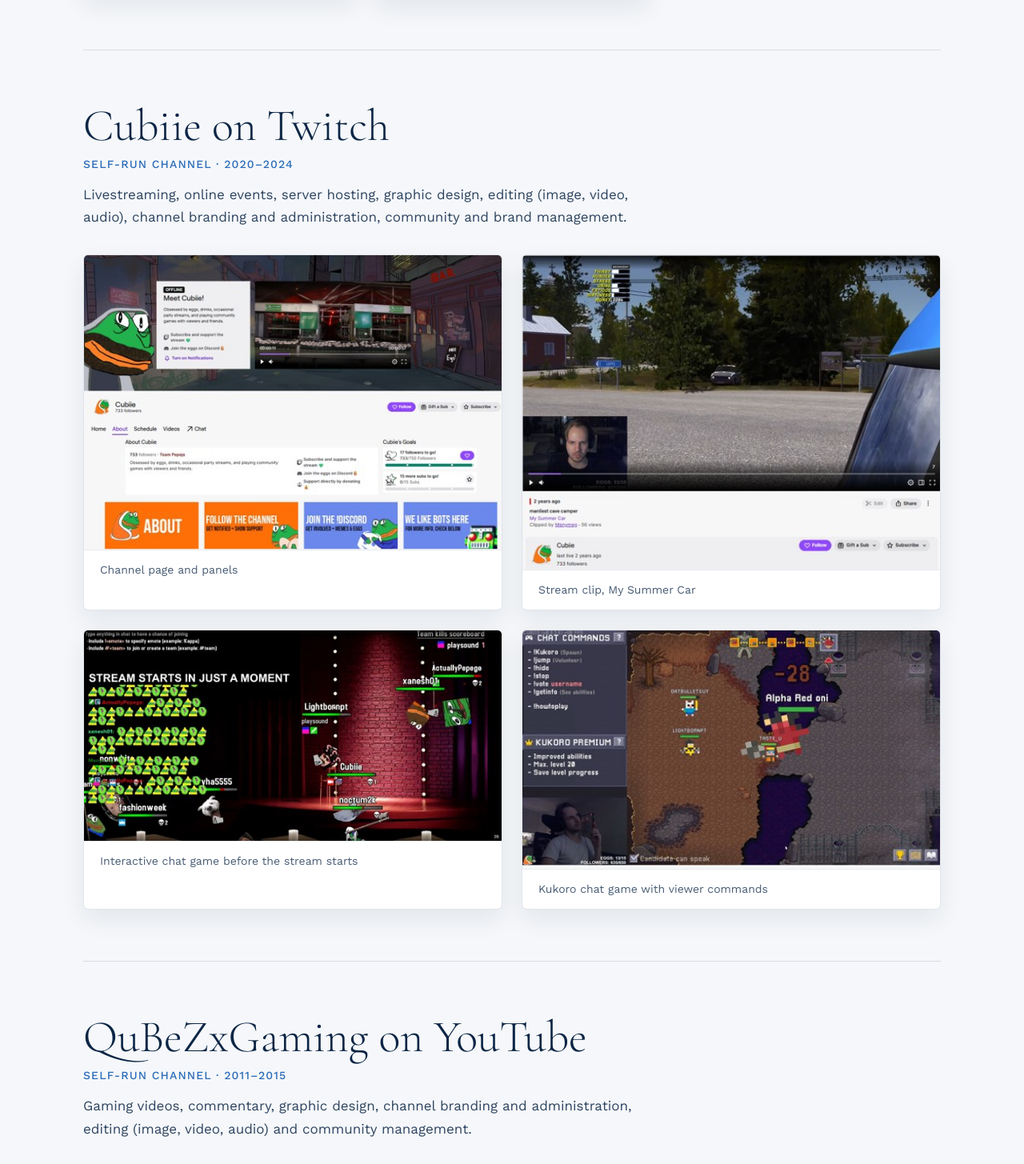
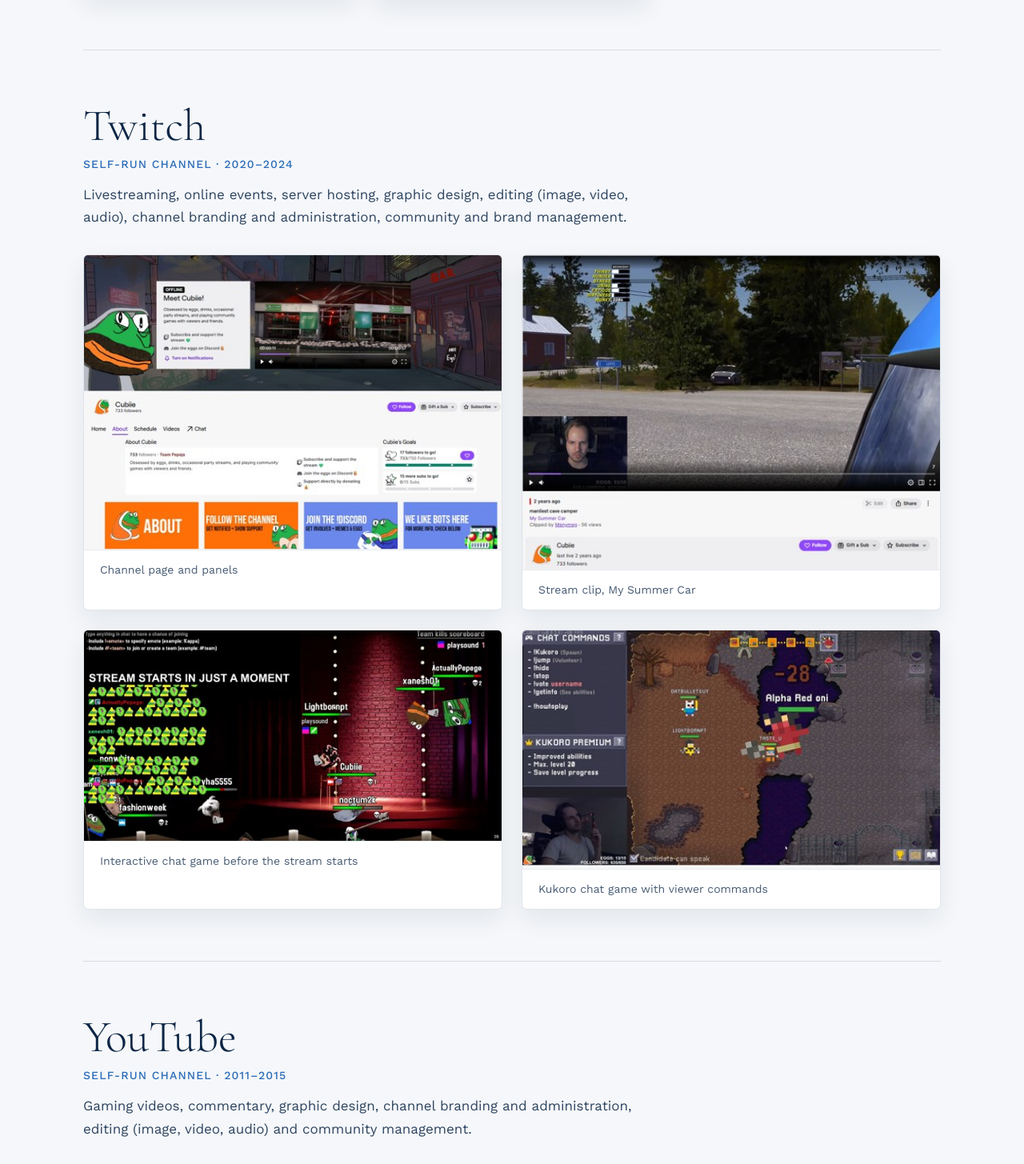
Before and after one commit to Cubiie/Portfolio, a plain HTML site: page cases/more-work.html in a window 1280 px wide. Shown: the part 4229-5684 px from the top of the page at 80% size. Drawn offline with nearby package versions, Linux system fonts and the light colour scheme.

Commit message:
Drop channel names from the Twitch and YouTube titles
Co-Authored-By: Claude Opus 5.5 <noreply@anthropic.com>
Claude-Session: https://claude.ai/code/session_01B65Xt94pNKkJXG2oKVowLz

```diff
--- a/cases/more-work.html
+++ b/cases/more-work.html
@@ -171,7 +171,7 @@
 
             <section class="campaign" aria-labelledby="twitch-title">
                 <header class="campaign-header">
-                    <h2 id="twitch-title">Cubiie on Twitch</h2>
+                    <h2 id="twitch-title">Twitch</h2>
                     <p>Self-run channel · 2020–2024</p>
                     <p class="campaign-summary">Livestreaming, online events, server hosting, graphic design, editing (image, video, audio), channel branding and administration, community and brand management.</p>
                 </header>
@@ -197,7 +197,7 @@
 
             <section class="campaign" aria-labelledby="youtube-title">
                 <header class="campaign-header">
-                    <h2 id="youtube-title">QuBeZxGaming on YouTube</h2>
+                    <h2 id="youtube-title">YouTube</h2>
                     <p>Self-run channel · 2011–2015</p>
                     <p class="campaign-summary">Gaming videos, commentary, graphic design, channel branding and administration, editing (image, video, audio) and community management.</p>
                 </header>
```
